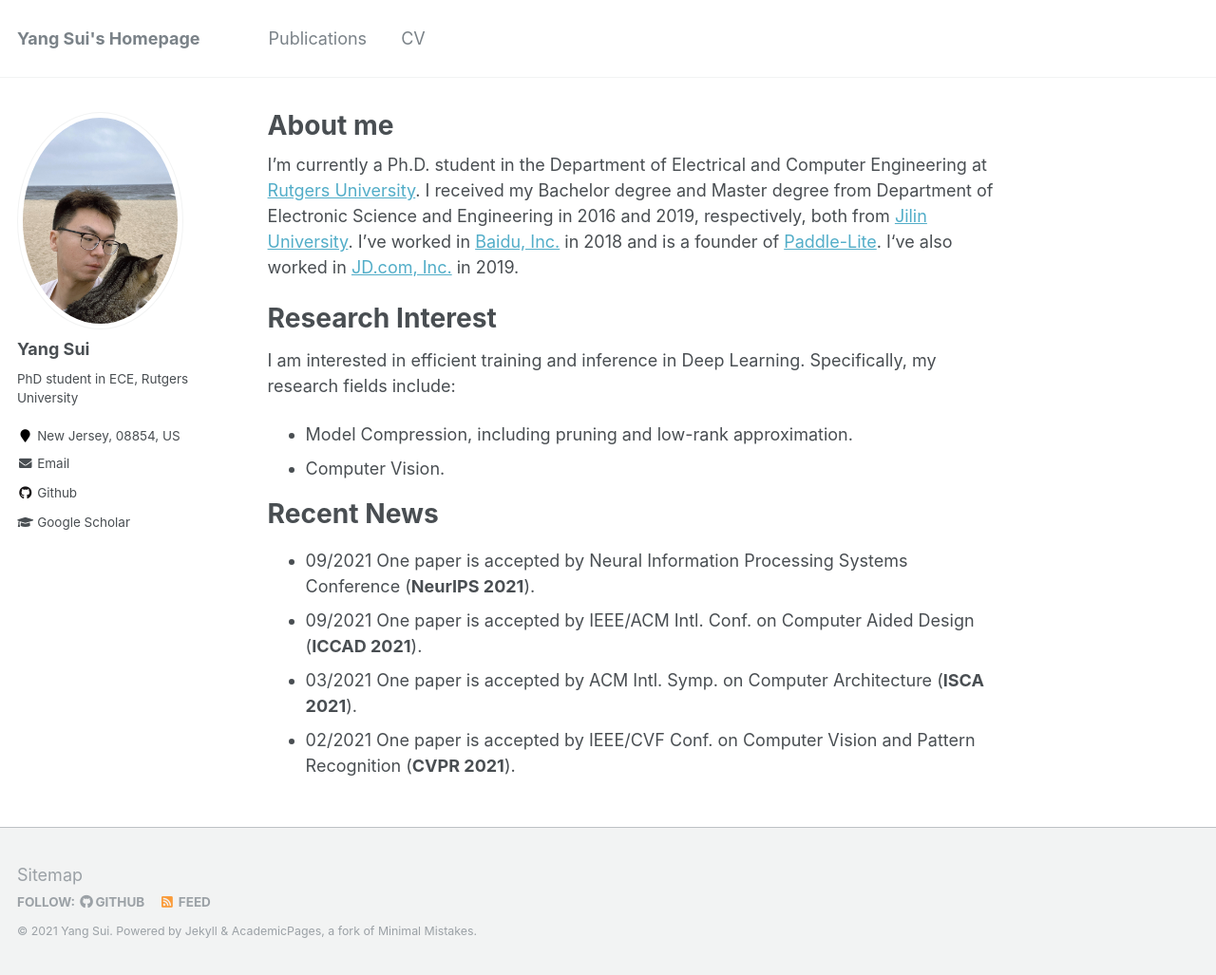
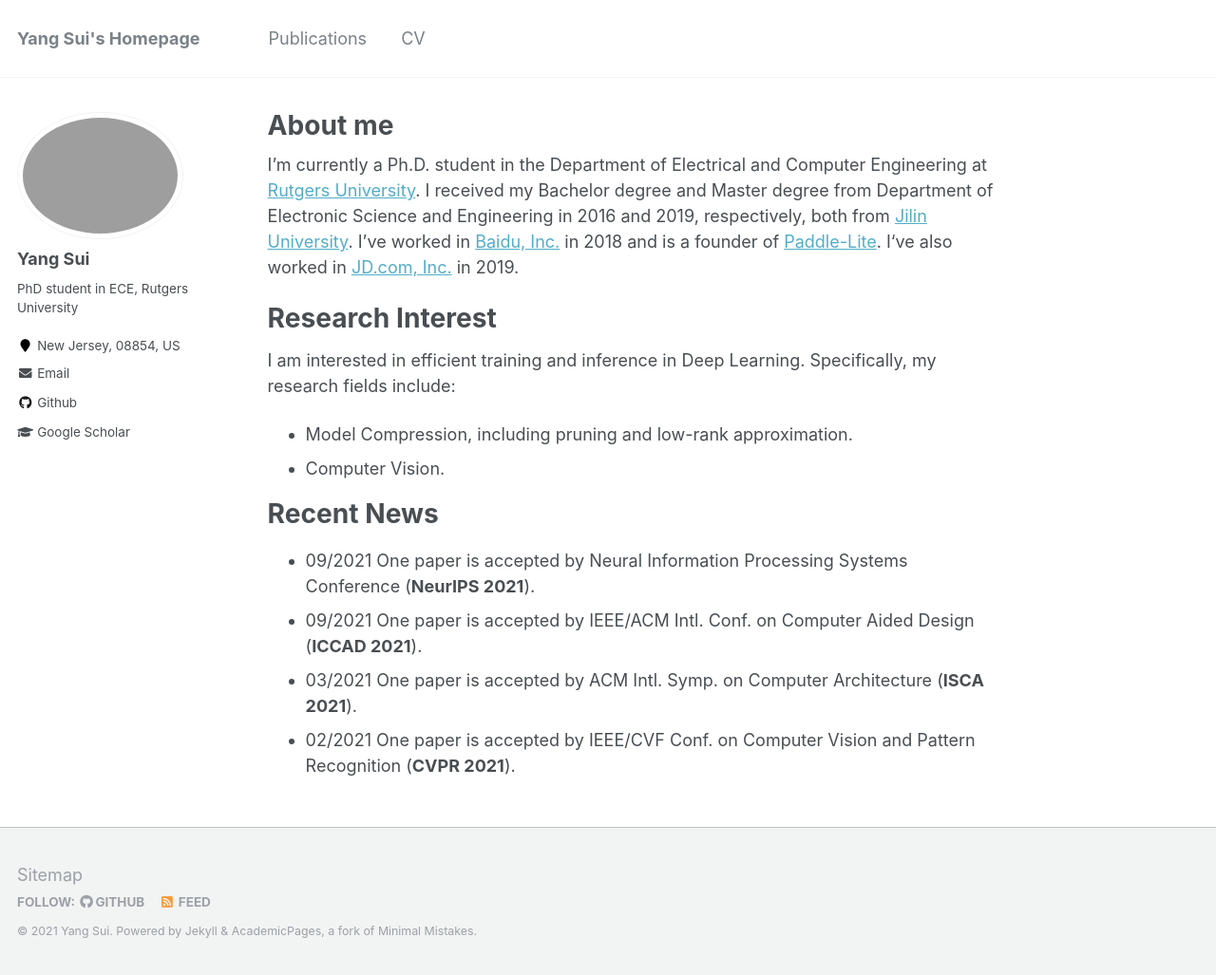
Before and after one commit to Eclipsess/yang-sui.github.io, a Jekyll site: the page built from _pages/about.md, in a window 1280 px wide and 1027 px high. Shown: the whole window at 95% size. Built offline with Jekyll 4.4.1, drawn with Linux system fonts in a browser that asks for light colours.

Commit message:
modification

```diff
--- a/_config.yml
+++ b/_config.yml
@@ -81,7 +81,7 @@ analytics:
 # Site Author
 author:
   name             : "Yang Sui"
-  avatar           : "unnamed.jpg"
+  avatar           : "crop.png"
   bio              : "PhD student in ECE, Rutgers University"
   location         : "New Jersey, 08854, US"
 #  employer         :
```
Also changed, not shown: 1 other file.
